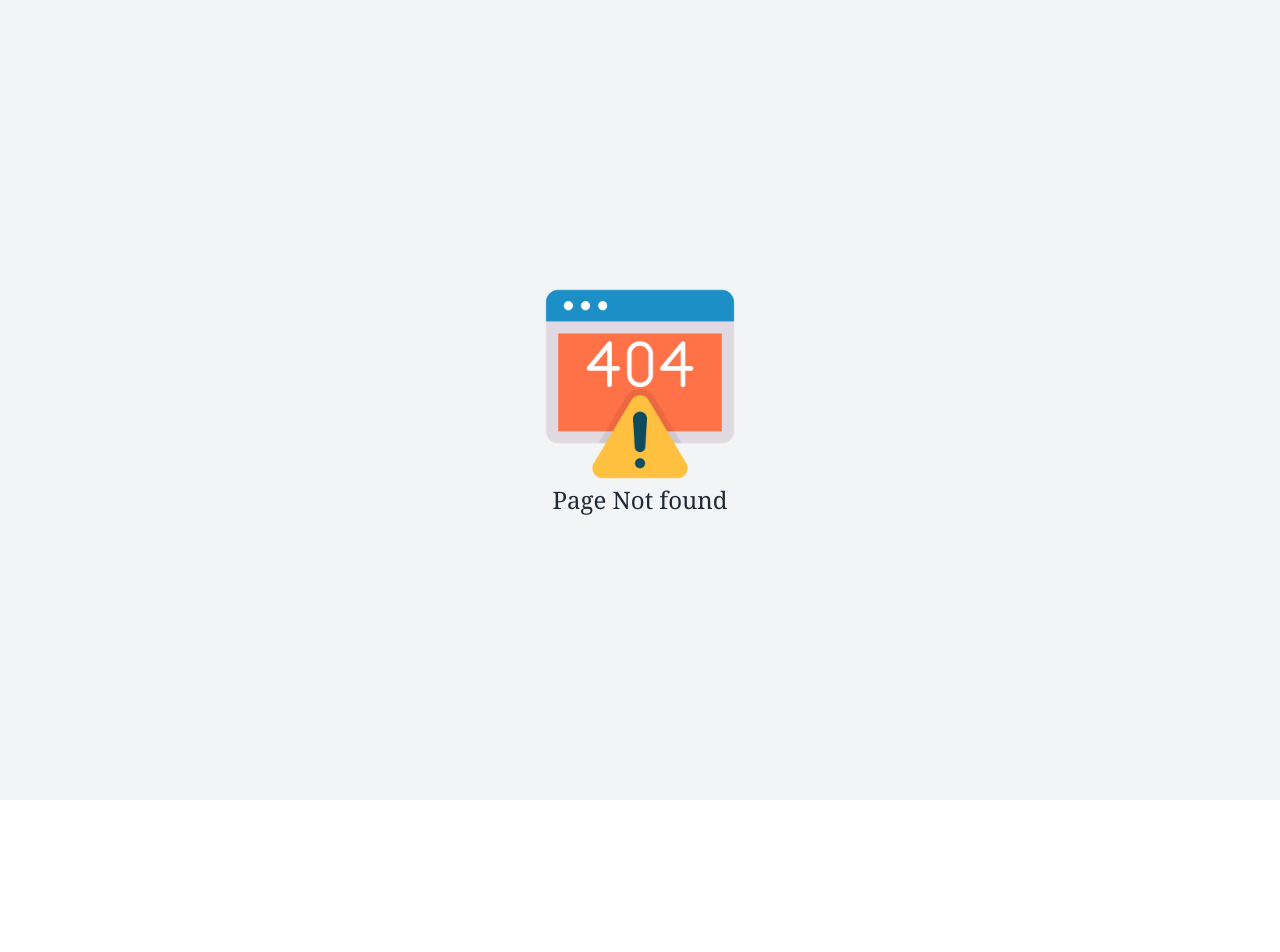
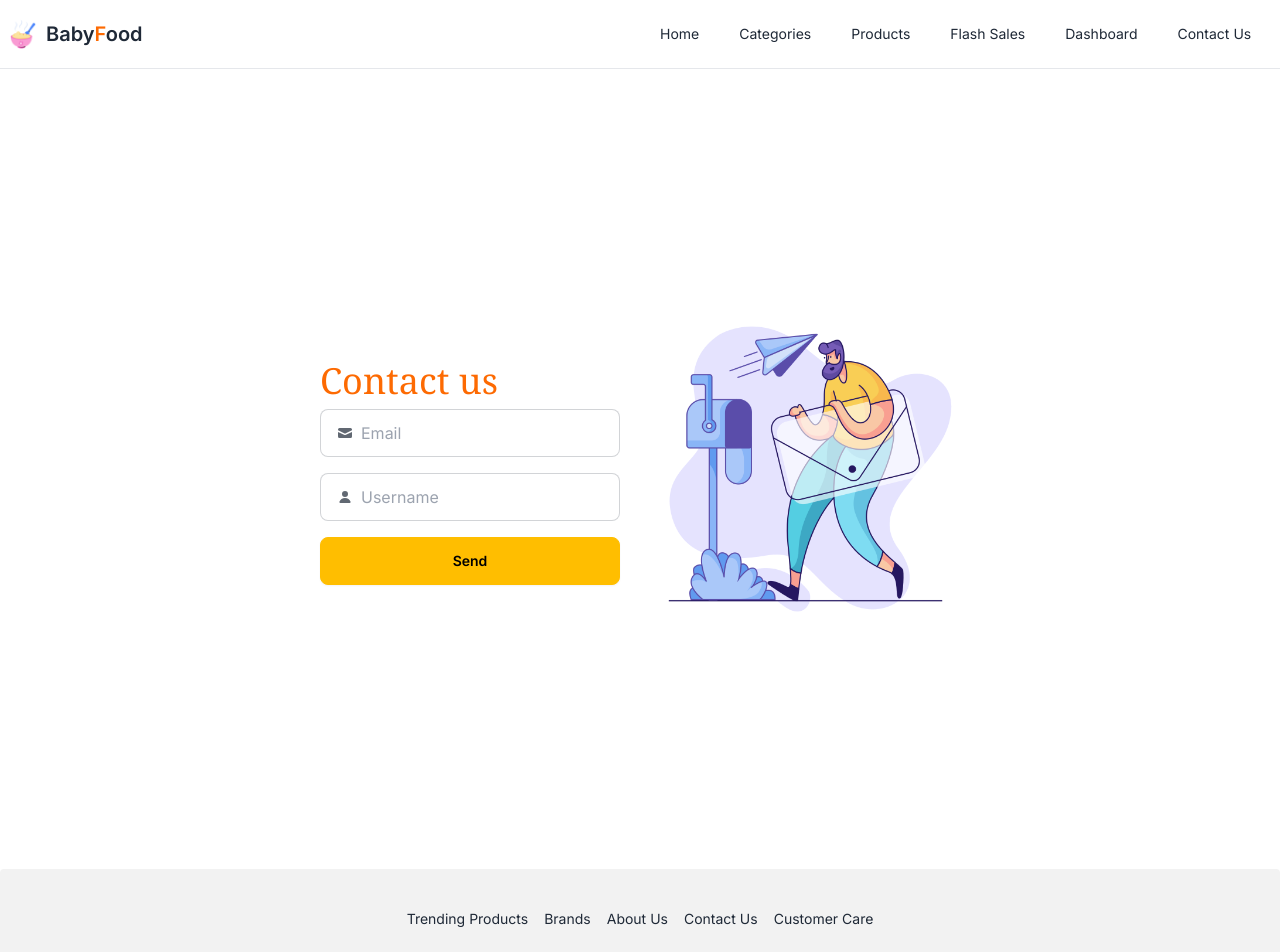
Before and after one commit to shukumar-542/baby-food-frontend, a Next.js app: page /contactus in a window 1280 px wide. Before the commit this address had no page. Shown: the top 952 px of the page. Before the commit the page ends 800 px from the top, so only its background shows below. Built offline with nearby package versions, Linux system fonts and the light colour scheme.

Commit message:
Implement contact and customer care page

```diff
--- a/src/app/(withCommonLayout)/baby-foods/page.tsx
+++ b/src/app/(withCommonLayout)/baby-foods/page.tsx
@@ -101,7 +101,7 @@ const ProductsPage = async ({ searchParams }: Props) => {
 
     return (
         <div className="grid grid-cols-12 gap-5 my-10">
-            <div className="col-span-2">
+            <div className="col-span-2 ">
                 <div className="mt-2 border border-gray-300 p-2">
                     <h1 className="border-l-2 border-black pl-2">Price Range</h1>
                     <div className="ml-4 mt-2 space-y-2 ">
--- /dev/null
+++ b/src/app/(withCommonLayout)/contactus/page.tsx
@@ -0,0 +1,31 @@
+import Image from 'next/image';
+import React from 'react';
+import img from '@/assets/man.png'
+
+const ContactUsPage = () => {
+    return (
+        <div className='grid grid-cols-2 gap-10 w-1/2 h-screen mx-auto justify-end items-center'>
+            <div>
+                <h1 className='text-[#FD6A02] text-4xl font-serif py-2'>Contact us</h1>
+
+                <div className='space-y-4'>
+                    <label className="input input-bordered flex items-center gap-2">
+                        <svg xmlns="http://www.w3.org/2000/svg" viewBox="0 0 16 16" fill="currentColor" className="w-4 h-4 opacity-70"><path d="M2.5 3A1.5 1.5 0 0 0 1 4.5v.793c.026.009.051.02.076.032L7.674 8.51c.206.1.446.1.652 0l6.598-3.185A.755.755 0 0 1 15 5.293V4.5A1.5 1.5 0 0 0 13.5 3h-11Z" /><path d="M15 6.954 8.978 9.86a2.25 2.25 0 0 1-1.956 0L1 6.954V11.5A1.5 1.5 0 0 0 2.5 13h11a1.5 1.5 0 0 0 1.5-1.5V6.954Z" /></svg>
+                        <input type="text" className="grow" placeholder="Email" />
+                    </label>
+                    <label className="input input-bordered flex items-center gap-2">
+                        <svg xmlns="http://www.w3.org/2000/svg" viewBox="0 0 16 16" fill="currentColor" className="w-4 h-4 opacity-70"><path d="M8 8a3 3 0 1 0 0-6 3 3 0 0 0 0 6ZM12.735 14c.618 0 1.093-.561.872-1.139a6.002 6.002 0 0 0-11.215 0c-.22.578.254 1.139.872 1.139h9.47Z" /></svg>
+                        <input type="text" className="grow" placeholder="Username" />
+                    </label>
+                    <button  className="btn btn-warning w-[100%]">Send</button>
+                </div>
+            </div>
+            <div className=''>
+                <Image src={img} className='h-[100%] w-[100%]' width={220} height={220} alt='img' />
+            </div>
+
+        </div>
+    );
+};
+
+export default ContactUsPage;
--- /dev/null
+++ b/src/app/(withCommonLayout)/customer-care/page.tsx
@@ -0,0 +1,20 @@
+import React from 'react';
+import img from "@/assets/customer-service-agent.png"
+import Image from 'next/image';
+const CustomerCarePage = () => {
+    return (
+        <div className='grid grid-cols-2 justify-center items-center gap-10 w-3/4 mx-auto h-screen'>
+            <div className='space-y-5'>
+                <h1 className='text-4xl font-serif'><span className='text-[#2C188D]'>Customer</span> <span className='text-[#FD6A02]'>care service</span></h1>
+                <p>Lorem ipsum dolor sit amet consectetur adipisicing elit. Odio facilis iure iste quas ipsum perferendis amet dolore tempora, recusandae qui!</p>
+                <button className="btn btn-warning rounded text-white">Learn More</button>
+
+            </div>
+            <div>
+                <Image src={img} width={300} height={300} alt='image' />
+            </div>
+        </div>
+    );
+};
+
+export default CustomerCarePage;
--- a/src/app/(withDashboardLayout)/dashboard/all-products/page.tsx
+++ b/src/app/(withDashboardLayout)/dashboard/all-products/page.tsx
@@ -1,44 +1,46 @@
+import { product } from '@/type/product';
+import Image from 'next/image';
 import React from 'react';
 
-const DashboardAllProductPage = () => {
+const DashboardAllProductPage = async () => {
+    const res = await fetch('http://localhost:5000/api/v1/product',{
+        cache : "no-store"
+    })
+    const products = await res.json()
     return (
-        <div className='p-4'>
-            <p className='text-2xl font-bold'>all Products</p>
+        <div className='p-4 '>
+            <p className='text-2xl font-bold py-2'><span className='text-[#2C188D]'>All</span> <span className='text-[#FD6A02]'>Products</span></p>
 
 
-            <div className="overflow-x-auto">
+
+
+            <div className="overflow-x-auto h-[100vh]" style={{height: "calc(100vh - 130px)"}}>
                 <table className="table">
-                    {/* head */}
                     <thead>
                         <tr>
                             <th></th>
                             <th>Name</th>
-                            <th>Job</th>
-                            <th>Favorite Color</th>
+                            <th>Category</th>
+                            <th>Price</th>
                         </tr>
                     </thead>
                     <tbody>
-                        {/* row 1 */}
-                        <tr>
-                            <th>1</th>
-                            <td>Cy Ganderton</td>
-                            <td>Quality Control Specialist</td>
-                            <td>Blue</td>
-                        </tr>
-                        {/* row 2 */}
-                        <tr>
-                            <th>2</th>
-                            <td>Hart Hagerty</td>
-                            <td>Desktop Support Technician</td>
-                            <td>Purple</td>
-                        </tr>
-                        {/* row 3 */}
-                        <tr>
-                            <th>3</th>
-                            <td>Brice Swyre</td>
-                            <td>Tax Accountant</td>
-                            <td>Red</td>
-                        </tr>
+
+                        {
+                            products?.map((product: product ,i : number) => <tr key={product._id}>
+                                <th>{i+1}</th>
+                                <td className='flex  items-center gap-5'>
+                                    <div className="mask mask-squircle w-12 h-12">
+                                        <Image src={product?.image} width={100} height={100} alt="image" />
+                                    </div>
+                                    <p>{product.productName}</p>
+                                </td>
+                                <td>{product.category}</td>
+                                <td>{product.price}</td>
+                            </tr>)
+                        }
+
+
                     </tbody>
                 </table>
             </div>
--- a/src/app/(withDashboardLayout)/layout.tsx
+++ b/src/app/(withDashboardLayout)/layout.tsx
@@ -2,8 +2,8 @@ import Sidebar from "@/components/ui/Sidebar/Sidebar";
 
 const layout = ({ children }: { children: React.ReactNode }) => {
     return (
-        <div className="grid grid-cols-12">
-            <div className="col-span-2">
+        <div className="grid grid-cols-12 ">
+            <div className="col-span-2 h-full">
                 <Sidebar />
             </div>
             <div className="col-span-10">
--- a/src/components/shared/Footer.tsx
+++ b/src/components/shared/Footer.tsx
@@ -17,10 +17,10 @@ const Footer = () => {
                         <Link href="/support">About Us</Link>
                     </li>
                     <li>
-                        <Link href="/support">Contact Us</Link>
+                        <Link href="/contactus">Contact Us</Link>
                     </li>
                     <li>
-                        <Link href="/support">Customer Care</Link>
+                        <Link href="/customer-care">Customer Care</Link>
                     </li>
                 </ul>
             </nav>
--- a/src/components/ui/Sidebar/Sidebar.tsx
+++ b/src/components/ui/Sidebar/Sidebar.tsx
@@ -1,13 +1,19 @@
+import Image from 'next/image';
 import Link from 'next/link';
 import React from 'react';
-
+import babyFood from '@/assets/baby-food-.png'
 const Sidebar = () => {
     return (
         <div className='bg-gray-200  h-screen sticky text-center'>
-            <div className='pb-10 pt-4'>
-                <h1>Baby Food</h1>
-            </div>
-            <Link href={'/dashboard/all-products'} className='bg-gray-300 py-2 px-6'>Alls Products</Link>
+            <Link href="/">
+                <div className='pb-10 pt-10 flex items-center gap-2 justify-center cursor-pointer'>
+                    <Image src={babyFood} width={30} height={30} alt="brand logo" />
+                    <div className="text-2xl font-semibold ">
+                        Baby<span className="text-[#FD6A02]">Food</span>
+                    </div>
+                </div>
+            </Link>
+            <Link href={'/baby-foods'} className='bg-[#FD6A02] text-white py-2 px-6 rounded-md hover:shadow-md'>All Products</Link>
         </div>
     );
 };
```
Also changed, not shown: src/assets/customer-service-agent.png (added), src/assets/man.png (added).
